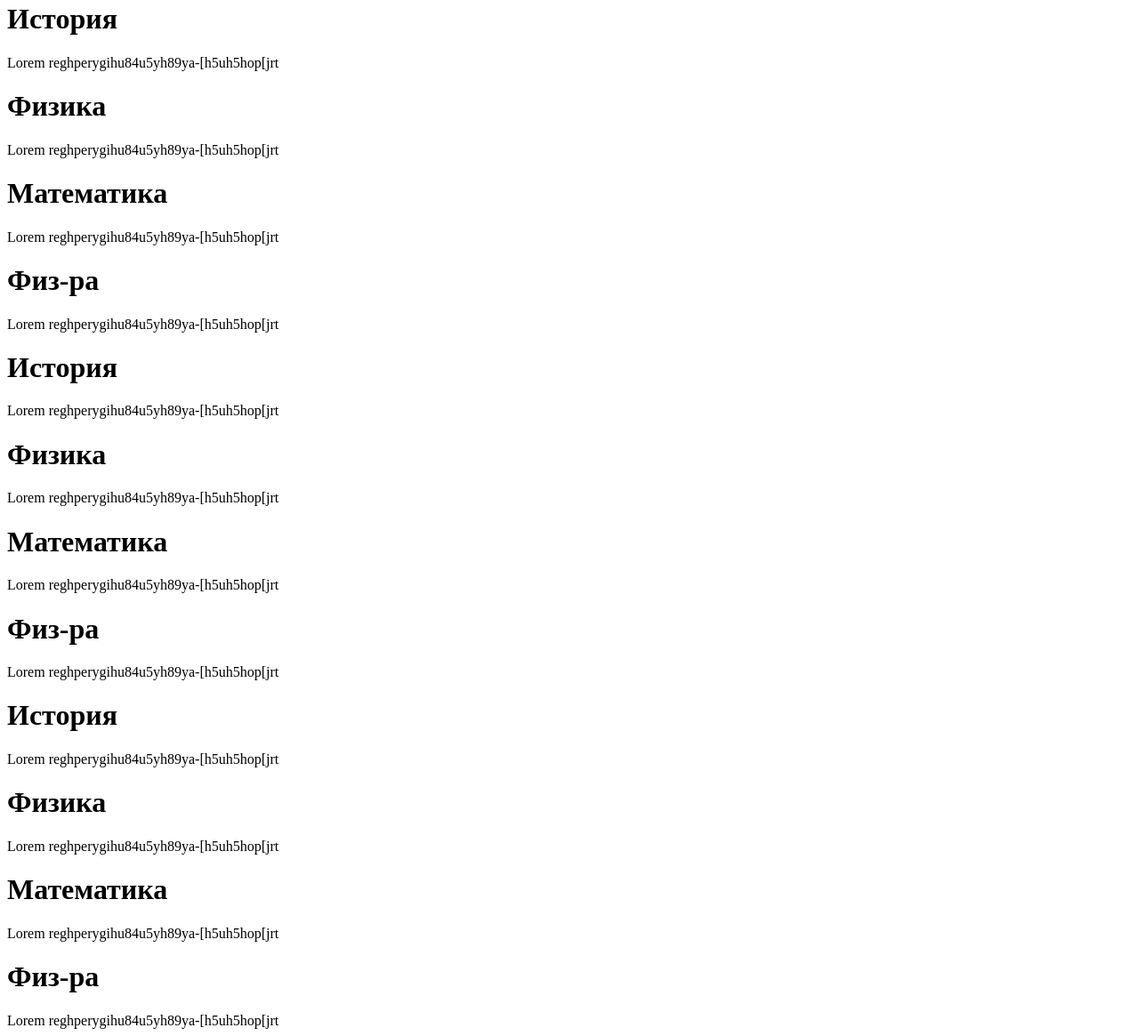
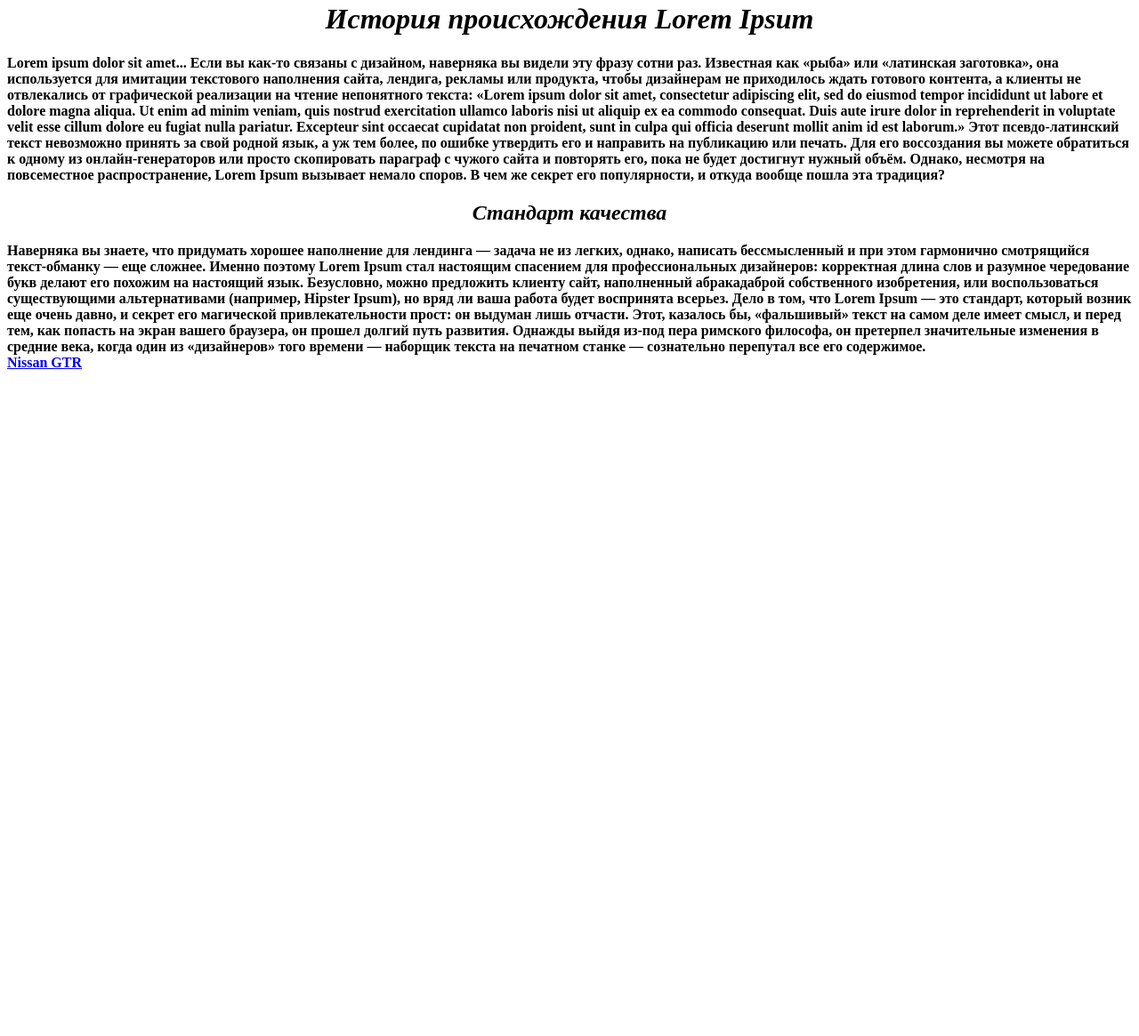
Before and after one commit to eduard228/fullstac, a plain HTML site: page index.html in a window 1280 px wide. Shown: the part 18-1183 px from the top of the page at 89% size. After the commit the page ends 800 px from the top, so only its background shows below. Drawn offline with Linux system fonts and the light colour scheme.

Commit message:
Домашнее задание

```diff
--- a/index.html
+++ b/index.html
@@ -13,7 +13,7 @@
             <!--background: skyblue;-->
         <!--}-->
     <!--</style>-->
-    <title>Урок 1</title>
+    <title>Lorem Ipsum</title>
 
 
 </head>
@@ -25,30 +25,17 @@
 <!--<p class="red border">Lorem dlbfjgdofghdor;ejhoiio;srthurthurhuoirj </p>-->
 
 
-<h1>История</h1>
-<p1>Lorem   reghperygihu84u5yh89ya-[h5uh5hop[jrt    </p1>
-<h1>Физика</h1>
-<p1>Lorem   reghperygihu84u5yh89ya-[h5uh5hop[jrt    </p1>
-<h1>Математика</h1>
-<p1>Lorem   reghperygihu84u5yh89ya-[h5uh5hop[jrt    </p1>
-<h1>Физ-ра</h1>
-<p1>Lorem   reghperygihu84u5yh89ya-[h5uh5hop[jrt    </p1>
-<h1>История</h1>
-<p1>Lorem   reghperygihu84u5yh89ya-[h5uh5hop[jrt    </p1>
-<h1>Физика</h1>
-<p1>Lorem   reghperygihu84u5yh89ya-[h5uh5hop[jrt    </p1>
-<h1 id="mat">Математика</h1>
-<p1>Lorem   reghperygihu84u5yh89ya-[h5uh5hop[jrt    </p1>
-<h1>Физ-ра</h1>
-<p1>Lorem   reghperygihu84u5yh89ya-[h5uh5hop[jrt    </p1>
-<h1>История</h1>
-<p1>Lorem   reghperygihu84u5yh89ya-[h5uh5hop[jrt    </p1>
-<h1>Физика</h1>
-<p1>Lorem   reghperygihu84u5yh89ya-[h5uh5hop[jrt    </p1>
-<h1>Математика</h1>
-<p1>Lorem   reghperygihu84u5yh89ya-[h5uh5hop[jrt    </p1>
-<h1>Физ-ра</h1>
-<p1>Lorem   reghperygihu84u5yh89ya-[h5uh5hop[jrt    </p1>
+<h1 align="center"><i><b>История происхождения Lorem Ipsum<b/></i></h1>
+<p1>Lorem ipsum dolor sit amet... Если вы как-то связаны с дизайном, наверняка вы видели эту фразу сотни раз. Известная как «рыба» или «латинская заготовка», она используется для имитации текстового наполнения сайта, лендига, рекламы или продукта, чтобы дизайнерам не приходилось ждать готового контента, а клиенты не отвлекались от графической реализации на чтение непонятного текста:
+    «Lorem ipsum dolor sit amet, consectetur adipiscing elit, sed do eiusmod tempor incididunt ut labore et dolore magna aliqua. Ut enim ad minim veniam, quis nostrud exercitation ullamco laboris nisi ut aliquip ex ea commodo consequat. Duis aute irure dolor in reprehenderit in voluptate velit esse cillum dolore eu fugiat nulla pariatur. Excepteur sint occaecat cupidatat non proident, sunt in culpa qui officia deserunt mollit anim id est laborum.»
+    Этот псевдо-латинский текст невозможно принять за свой родной язык, а уж тем более, по ошибке утвердить его и направить на публикацию или печать. Для его воссоздания вы можете обратиться к одному из онлайн-генераторов или просто скопировать параграф с чужого сайта и повторять его, пока не будет достигнут нужный объём. Однако, несмотря на повсеместное распространение, Lorem Ipsum вызывает немало споров. В чем же секрет его популярности, и откуда вообще пошла эта традиция? </p1>
+
+<h2 align="center"><i><b>Стандарт качества<b/></i></h2>
+<p1>Наверняка вы знаете, что придумать хорошее наполнение для лендинга — задача не из легких, однако, написать бессмысленный и при этом гармонично смотрящийся текст-обманку — еще сложнее. Именно поэтому Lorem Ipsum стал настоящим спасением для профессиональных дизайнеров: корректная длина слов и разумное чередование букв делают его похожим на настоящий язык. Безусловно, можно предложить клиенту сайт, наполненный абракадаброй собственного изобретения, или воспользоваться существующими альтернативами (например, Hipster Ipsum), но вряд ли ваша работа будет воспринята всерьез.
+    Дело в том, что Lorem Ipsum — это стандарт, который возник еще очень давно, и секрет его магической привлекательности прост: он выдуман лишь отчасти. Этот, казалось бы, «фальшивый» текст на самом деле имеет смысл, и перед тем, как попасть на экран вашего браузера, он прошел долгий путь развития. Однажды выйдя из-под пера римского философа, он претерпел значительные изменения в средние века, когда один из «дизайнеров» того времени — наборщик текста на печатном станке — сознательно перепутал все его содержимое.
+<br>
+
+<a href="kid.html" hreflang="ru">Nissan GTR<a/>
 
 </body>
 </html>
```
Also changed, not shown: kid.html (added, +23 -0 lines), nissan.jpg (added).
